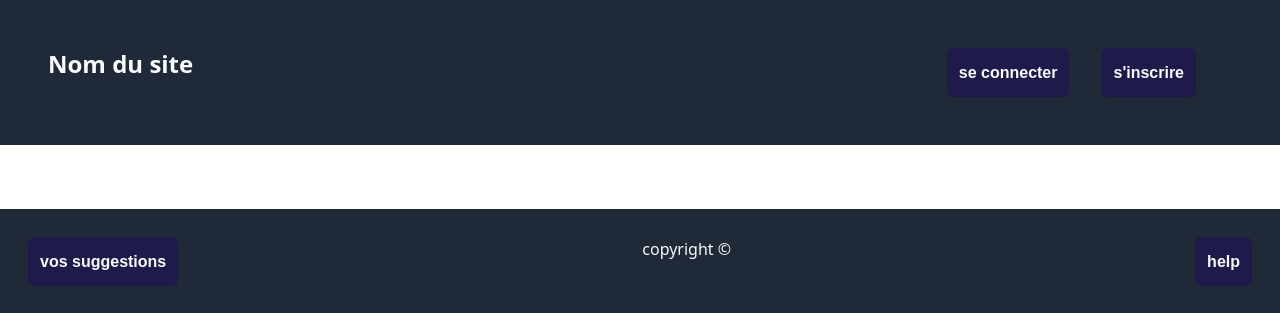
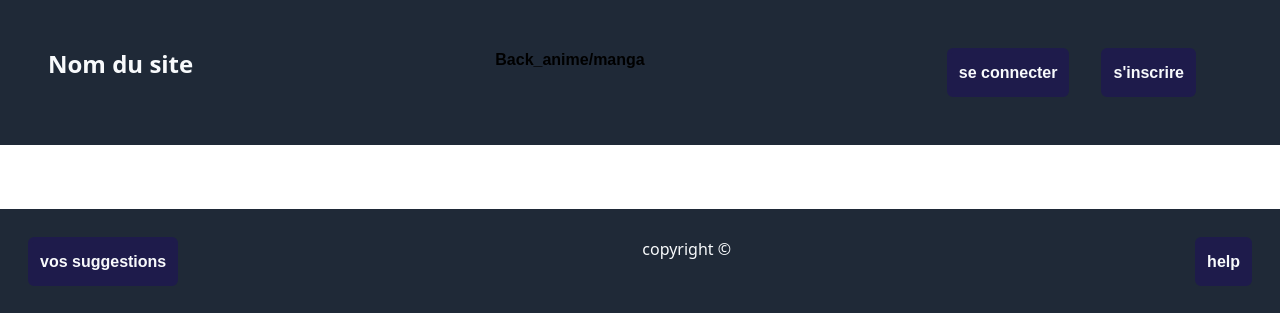
Before and after one commit to SoizicMM/Jules_Raphael, a Flask app: page / in a window 1280 px wide. Shown: the top 313 px of the page. Run offline with Flask 3, Linux system fonts and the light colour scheme; data that the repository does not hold is empty; some libraries are stand-ins or nearby versions.

Commit message:
small changes

```diff
--- a/templates/admin/back_animemanga.html
+++ b/templates/admin/back_animemanga.html
@@ -17,7 +17,7 @@
       <td class="border border-slate-300 p-2">{{manganime["titre"]}}</td>
       <td class="border border-slate-300 p-2"><img src="{{manganime['url_image']}}" class="max-w-96 max-h-48"></td>
       <td class="border border-slate-300 p-2">{{manganime["description"]}}</td>
-      <td class="border border-slate-300 p-2"><a href="">Voir</a></td>
+      <td class="border border-slate-300 p-2"><a href="/manganime/{{manganime['_id']}}">Voir</a></td>
       <td class="border border-slate-300 p-2"><a href="">Modifier</a></td>
       <td class="border border-slate-300 p-2"><a href="">Supprimer</a></td>
     </tr>
--- a/templates/base.html
+++ b/templates/base.html
@@ -13,6 +13,11 @@
   <header class="bg-gray-800 flex  justify-between  p-12 ">
   <a href="/">
     <h1 class="font-sans  text-2xl text-slate-50"> Nom du site </h1>
+  </a>
+  <a href="/admin/back_animemanga">
+    <p>
+      Back_anime/manga
+    </p>
   </a>
     <ul class="flex space-x-8 mr-9  ">
 
```
